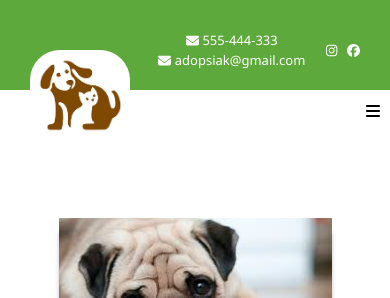
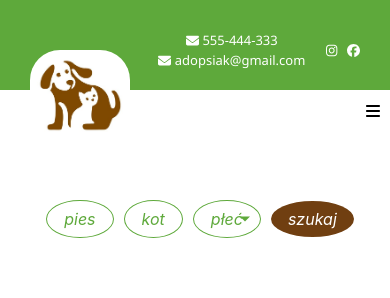
Before and after one commit to Nikaszka/adopsiak, a Vue app: page /Animals in a window 390 px wide. Shown: the top 298 px of the page. Built offline with nearby package versions, Linux system fonts and the light colour scheme.

Commit message:
filtrowanie na zakładce zwierzęta

```diff
--- a/src/views/Animals.vue
+++ b/src/views/Animals.vue
@@ -1,4 +1,26 @@
 <template>
+  <div class = "filter-box">
+    <div class = "filter-buttons-box">
+      <button class = "animal-btn-filter"
+        :class="{ 'selected': selectedAnimal === 'pies' }"
+        @click="selectAnimal('pies')">pies</button>
+      <button class = "animal-btn-filter"
+        :class="{ 'selected': selectedAnimal === 'kot' }"
+        @click="selectAnimal('kot')">kot</button>
+      <button class = "gender-btn-filter" @click="toggleGenderOptions">płeć
+        <div class="arrow-down"></div>
+        <ul class="gender-options" v-show="showGenderOptions">
+          <li @click="selectGender('samica')"
+          :class="{ 'selectedGender': selectedGender === 'samica' }"
+          >Samica</li>
+          <li @click="selectGender('samiec')"
+          :class="{ 'selectedGender': selectedGender === 'samiec' }"
+          >Samiec</li>
+        </ul>
+      </button>
+    </div>
+    <button class = "find-btn" @click="search">szukaj</button>
+  </div>
     <div class="animal-adoption">
     <div class="animal-grid">
       <div v-for="(animal, index) in displayedAnimals" :key="index" class="animal-column">
@@ -22,7 +44,6 @@
         </router-link>
       </div>
     </div>
-    <!-- <router-link to="/animals" class="more-animals-btn">Więcej zwierzaków</router-link> -->
     <button @click="showMoreAnimals" v-if="!allAnimalsDisplayed && displayedAnimals.length < animals.length"  class="more-animals-btn" >Więcej zwierząt</button>
   </div>
 </template>
@@ -32,29 +53,33 @@ export default {
   data() {
     return {
       animals: [
-        { name: "Gucio", breed: "Mieszaniec", gender: "samiec", age: "ok. 4 lata", location: "Kraków, ul. Pomorska", image: "/pies1.jpg" },
-        { name: "Aldona", breed: "Kot syjamski", gender: "samica", age: "5 lat", location: "Balice", image: "/kot_syjamski.png" },
-        { name: "Morał", breed: "Mieszaniec", gender: "samiec", age: "ok. 2 lata", location: "Kraków, Czyżyny", image: "/pies3.jpg" },
-        { name: "Śnieżka", breed: "Labrador", gender: "samica", age: "1 rok", location: "Bibice", image: "/labrador.jpg" },
-        { name: "Gucio", breed: "Mieszaniec", gender: "samiec", age: "ok. 4 lata", location: "Kraków, ul. Pomorska", image: "/pies1.jpg" },
-        { name: "Aldona", breed: "Kot syjamski", gender: "samica", age: "5 lat", location: "Balice", image: "/kot_syjamski.png" },
-        { name: "Morał", breed: "Mieszaniec", gender: "samiec", age: "ok. 2 lata", location: "Kraków, Czyżyny", image: "/pies3.jpg" },
-        { name: "Śnieżka", breed: "Labrador", gender: "samica", age: "1 rok", location: "Bibice", image: "/labrador.jpg" },
-        { name: "Lila", breed: "Mieszaniec", gender: "samiec", age: "ok. 4 lata", location: "Kraków, ul. Pomorska", image: "/pies1.jpg" },
-        { name: "Aldona", breed: "Kot syjamski", gender: "samica", age: "5 lat", location: "Balice", image: "/kot_syjamski.png" },
-        { name: "Morał", breed: "Mieszaniec", gender: "samiec", age: "ok. 2 lata", location: "Kraków, Czyżyny", image: "/pies3.jpg" },
-        { name: "Śnieżka", breed: "Labrador", gender: "samica", age: "1 rok", location: "Bibice", image: "/labrador.jpg" },
-        { name: "Gucio", breed: "Mieszaniec", gender: "samiec", age: "ok. 4 lata", location: "Kraków, ul. Pomorska", image: "/pies1.jpg" },
-        { name: "Aldona", breed: "Kot syjamski", gender: "samica", age: "5 lat", location: "Balice", image: "/kot_syjamski.png" },
-        { name: "Morał", breed: "Mieszaniec", gender: "samiec", age: "ok. 2 lata", location: "Kraków, Czyżyny", image: "/pies3.jpg" },
-        { name: "Azor", breed: "Labrador", gender: "samica", age: "1 rok", location: "Bibice", image: "/labrador.jpg" },
-        { name: "Azor", breed: "Labrador", gender: "samica", age: "1 rok", location: "Bibice", image: "/labrador.jpg" }
+        { name: "Gucio", breed: "Mieszaniec", gender: "samiec", age: "ok. 4 lata", location: "Kraków, ul. Pomorska", image: "/pies1.jpg", animal: "pies"},
+        { name: "Aldona", breed: "Kot syjamski", gender: "samica", age: "5 lat", location: "Balice", image: "/kot_syjamski.png", animal: "kot" },
+        { name: "Morał", breed: "Mieszaniec", gender: "samiec", age: "ok. 2 lata", location: "Kraków, Czyżyny", image: "/pies3.jpg", animal: "pies" },
+        { name: "Śnieżka", breed: "Labrador", gender: "samica", age: "1 rok", location: "Bibice", image: "/labrador.jpg", animal: "pies" },
+        { name: "Gucio", breed: "Mieszaniec", gender: "samiec", age: "ok. 4 lata", location: "Kraków, ul. Pomorska", image: "/pies1.jpg", animal: "pies"},
+        { name: "Aldona", breed: "Kot syjamski", gender: "samica", age: "5 lat", location: "Balice", image: "/kot_syjamski.png", animal: "kot" },
+        { name: "Morał", breed: "Mieszaniec", gender: "samiec", age: "ok. 2 lata", location: "Kraków, Czyżyny", image: "/pies3.jpg", animal: "pies" },
+        { name: "Śnieżka", breed: "Labrador", gender: "samica", age: "1 rok", location: "Bibice", image: "/labrador.jpg", animal: "pies" },
+        { name: "Gucio", breed: "Mieszaniec", gender: "samiec", age: "ok. 4 lata", location: "Kraków, ul. Pomorska", image: "/pies1.jpg", animal: "pies"},
+        { name: "Aldona", breed: "Kot syjamski", gender: "samica", age: "5 lat", location: "Balice", image: "/kot_syjamski.png", animal: "kot" },
+        { name: "Morał", breed: "Mieszaniec", gender: "samiec", age: "ok. 2 lata", location: "Kraków, Czyżyny", image: "/pies3.jpg", animal: "pies" },
+        { name: "Śnieżka", breed: "Labrador", gender: "samica", age: "1 rok", location: "Bibice", image: "/labrador.jpg", animal: "pies" },
+        { name: "Gucio", breed: "Mieszaniec", gender: "samiec", age: "ok. 4 lata", location: "Kraków, ul. Pomorska", image: "/pies1.jpg", animal: "pies"},
+        { name: "Aldona", breed: "Kot syjamski", gender: "samica", age: "5 lat", location: "Balice", image: "/kot_syjamski.png", animal: "kot" },
+        { name: "Morał", breed: "Mieszaniec", gender: "samiec", age: "ok. 2 lata", location: "Kraków, Czyżyny", image: "/pies3.jpg", animal: "pies" },
+        { name: "Śnieżka", breed: "Labrador", gender: "samica", age: "1 rok", location: "Bibice", image: "/labrador.jpg", animal: "pies" },
+        { name: "Azor", breed: "Labrador", gender: "samica", age: "1 rok", location: "Bibice", image: "/labrador.jpg", animal: "pies" }
 
       ],
       displayedAnimals: [],
       animalsPerPage: 8,
       startIndex: 0,
-      allAnimalsDisplayed: false
+      allAnimalsDisplayed: false,
+      selectedAnimal: null,
+      filteredAnimals: [],
+      showGenderOptions: false,
+      selectedGender: null
     };
   },
   created() {
@@ -62,7 +87,11 @@ export default {
   },
   methods: {
     updateDisplayedAnimals() {
-        this.displayedAnimals = this.animals.slice(0, this.startIndex + this.animalsPerPage);
+      if (this.selectedAnimal) {
+      this.displayedAnimals = this.animals.filter(animal => animal.animal === this.selectedAnimal).slice(0, this.startIndex + this.animalsPerPage);
+      } else {
+      this.displayedAnimals = this.animals.slice(0, this.startIndex + this.animalsPerPage);
+      }
     },
     showMoreAnimals() {
       this.startIndex += this.animalsPerPage;
@@ -71,6 +100,29 @@ export default {
       if ((this.startIndex + this.animalsPerPage) >= this.animals.length) {
         this.allAnimalsDisplayed = true;
       }
+    },
+      selectAnimal(animal) {
+      this.selectedAnimal = animal;
+    },
+    search() {
+    const genderFilter = this.selectedGender !== null ? { gender: this.selectedGender } : {};
+    const animalFilter = this.selectedAnimal !== null ? { animal: this.selectedAnimal } : {};
+    const filters = { ...genderFilter, ...animalFilter };
+
+    if (Object.keys(filters).length === 0) {
+      this.updateDisplayedAnimals();
+    } else {
+      this.filteredAnimals = this.animals.filter(animal => {
+        return Object.entries(filters).every(([key, value]) => animal[key] === value);
+      });
+      this.displayedAnimals = this.filteredAnimals;
+    }
+    },
+    toggleGenderOptions() {
+      this.showGenderOptions = !this.showGenderOptions;
+    },
+    selectGender(gender) {
+      this.selectedGender = gender;
     }
   }
 };
@@ -220,4 +272,121 @@ export default {
   cursor: pointer;
   text-decoration: none;
 }
+.find-btn{
+  border-radius: 50%;
+  background-color: #703f11;
+  align-self: center;
+  margin-top: 40px;
+  color: #fff;
+  text-align: center;
+  padding: 17px 28px 10px;
+  font: italic 400 32px Inter, sans-serif;
+  border: none;
+  cursor: pointer;
+  text-decoration: none;
+  margin-left: auto;
+}
+.filter-box{
+  display: flex;
+  margin-left: 300px;
+  margin-right: 300px;
+  justify-content: space-between;
+  align-items: center;
+  flex-wrap: wrap;
+  margin-bottom: 50px;
+}
+.filter-box button{
+  margin-right: 40px;
+}
+@media (max-width: 1500px) {
+  .filter-box{
+  margin-left: auto;
+  margin-right: auto;
+  }
+  .filter-box button{
+  margin-right: auto;
+  }
+}
+.animal-btn-filter{
+  border-radius: 50%;
+  background-color: white;
+  align-self: center;
+  margin-top: 40px;
+  color: rgb(94, 169, 59);
+  text-align: center;
+  padding: 17px 28px 10px;
+  font: italic 400 32px Inter, sans-serif;
+  cursor: pointer;
+  text-decoration: none;
+  border: 1px solid rgb(94, 169, 59);
+}
+.gender-btn-filter{
+  border-radius: 50%;
+  background-color: white;
+  align-self: center;
+  margin-top: 40px;
+  color: rgb(94, 169, 59);
+  text-align: center;
+  padding: 17px 28px 10px;
+  font: italic 400 32px Inter, sans-serif;
+  cursor: pointer;
+  text-decoration: none;
+  border: 1px solid rgb(94, 169, 59);
+  position: relative;
+  display: inline-block;
+}
+.arrow-down {
+  position: absolute;
+  top: 50%;
+  right: 10px;
+  transform: translateY(-50%);
+  width: 0;
+  height: 0;
+  border-left: 5px solid transparent;
+  border-right: 5px solid transparent;
+  border-top: 5px solid rgb(94, 169, 59);
+}
+.filter-buttons-box{
+  display: flex;
+  padding: 10px;
+  gap: 10px;
+}
+@media (max-width: 1100px) {
+  .gender-btn-filter{
+    padding: 8px 17px 8px;
+    font: italic 400 16px Inter, sans-serif;
+  }
+  .animal-btn-filter{
+    padding: 8px 17px 8px;
+    font: italic 400 16px Inter, sans-serif;
+  }
+  .find-btn{
+    padding: 8px 17px 8px;
+    font: italic 400 16px Inter, sans-serif;
+  }
+}
+.selectedGender,
+.selected {
+  background-color: rgb(227, 227, 129);
+}
+.gender-options {
+  position: absolute;
+  top: calc(100% + 5px);
+  z-index: 1;
+  margin: 0;
+  padding: 0;
+  background-color: white;
+  border: 1px solid rgb(94, 169, 59);
+  border-radius: 7px;
+}
+
+.gender-options li {
+  padding: 10px;
+  cursor: pointer;
+  font-size: 15px;
+}
+
+.gender-options li:hover {
+  background-color: rgb(245, 245, 245);
+}
 </style>
```
